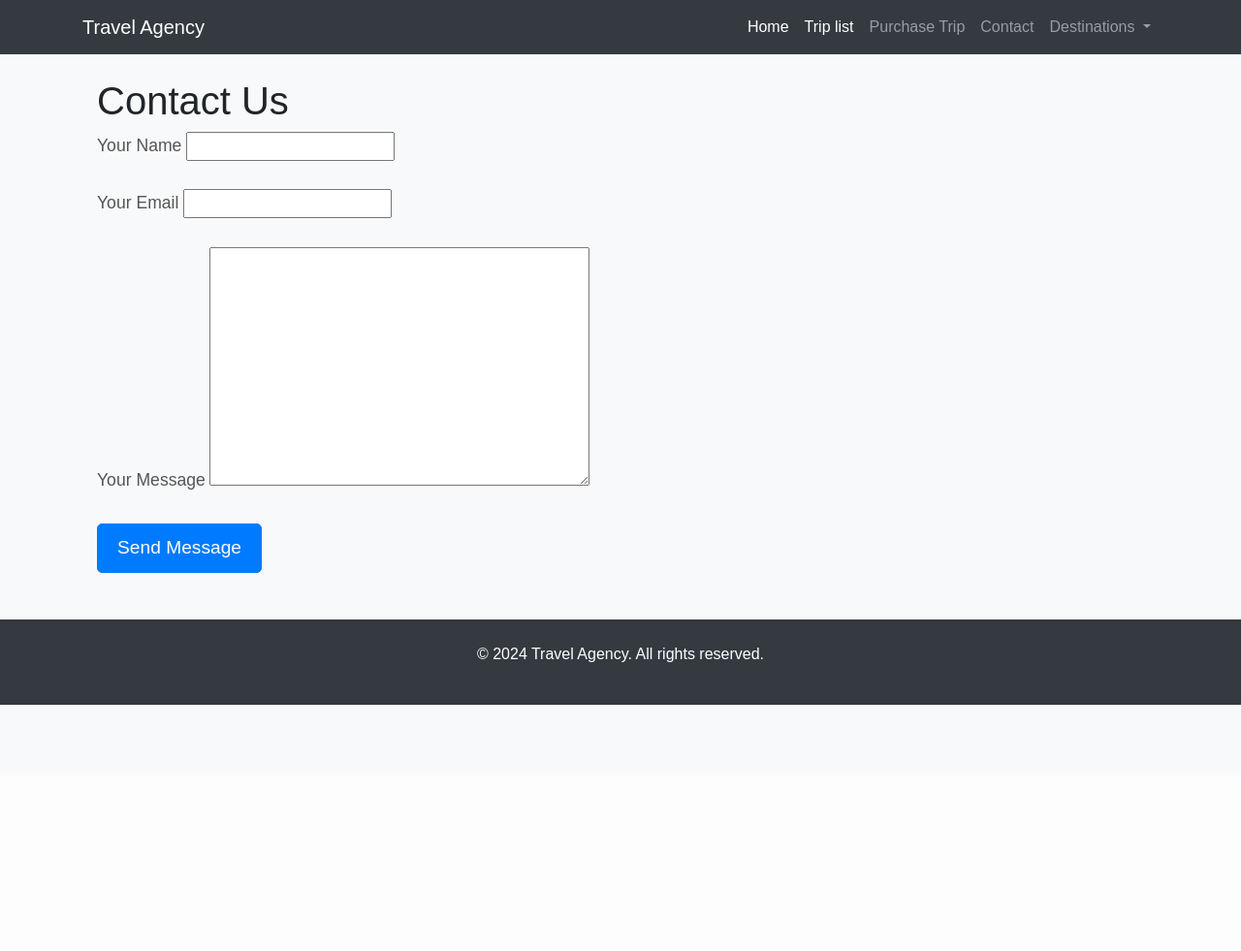
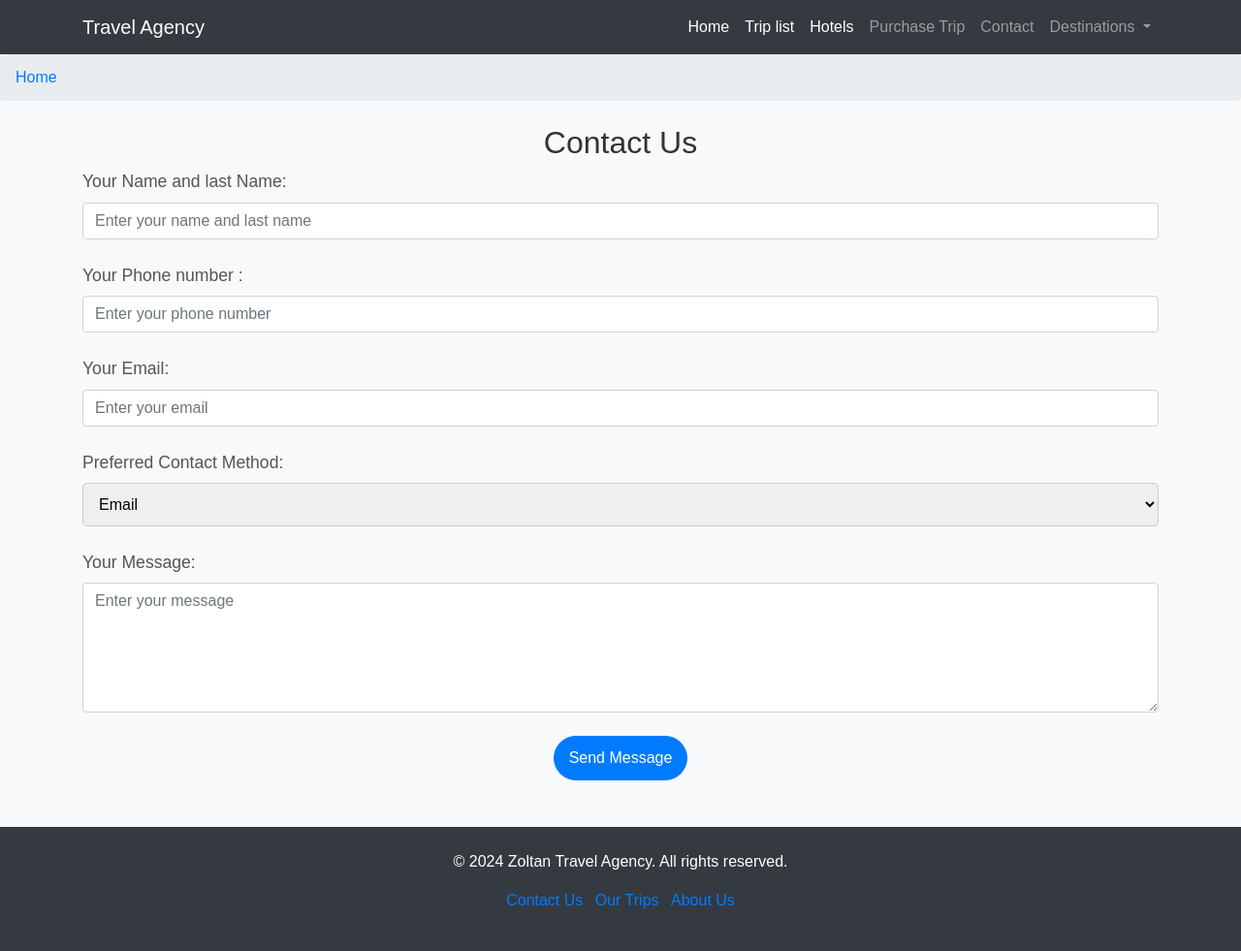
Before and after one commit to ZoltronPy/CS05, a Django app: page /contact/ in a window 1280 px wide. Shown: the whole page at 97% size. Before the commit the page ends 727 px from the top, so only its background shows below. Run offline with Django 5.2, Linux system fonts and the light colour scheme; some libraries are stand-ins or nearby versions.

Commit message:
update 20

```diff
--- a/CS5/urls.py
+++ b/CS5/urls.py
@@ -2,6 +2,7 @@ from django.contrib import admin
 from django.urls import path
 from viewer import views
 from viewer.admin import custom_admin_site
+from viewer.views import HotelsViewTemplateView
 
 urlpatterns = [
     path('admin/', admin.site.urls),
@@ -13,4 +14,5 @@ urlpatterns = [
     path('trip/<int:trip_id>/purchase/', views.purchase_trip, name='purchase_trip'),
     path('contact/', views.contact, name='contact'),
     path('thank_you/', views.thank_you, name='thank_you'),
+    path('hotels/', HotelsViewTemplateView.as_view(), name='hotels'),
 ]
--- a/static/css.css
+++ b/static/css.css
@@ -1,14 +1,17 @@
 /* Base styles */
 body {
     font-family: 'Arial', sans-serif;
-    background-color: #f7f7f7;
+    background-color: #f8f9fa; /* Odpovídá barvě z base.html */
+    color: #333; /* Přidání konzistence s textem */
 }
 
 /* Purchase form header */
 .purchase-header {
     font-size: 2.5rem;
-    color: #333;
+    color: #0066cc; /* Stejný odstín jako navbar */
     font-weight: bold;
+    text-align: center;
+    margin-bottom: 30px;
 }
 
 /* Form container */
@@ -18,22 +21,21 @@ body {
     box-shadow: 0 4px 8px rgba(0, 0, 0, 0.1);
     padding: 30px;
     max-width: 650px;
-    margin-top: 50px;
-    margin-bottom: 50px;
+    margin: 50px auto; /* Centrování */
 }
 
+/* Form styling */
 .purchase-form {
     width: 100%;
 }
 
-/* Form group styling */
 .form-group {
     margin-bottom: 1.5rem;
 }
 
 label {
     font-size: 1.1rem;
-    color: #555;
+    color: #555; /* Jemnější barva pro popisky */
 }
 
 input[type="number"], input[type="date"], select {
@@ -45,50 +47,59 @@ input[type="number"], input[type="date"], select {
 }
 
 input[type="number"]:focus, input[type="date"]:focus, select:focus {
-    border-color: #007bff;
+    border-color: #0066cc; /* Barva focus odpovídá navbaru */
+    box-shadow: 0 0 5px rgba(0, 102, 204, 0.3);
     outline: none;
 }
 
 /* Total price section */
 .total-price {
-    background-color: #f0f8ff;
+    background-color: #e9f5ff; /* Jemná světle modrá, odpovídající stylu webu */
     padding: 10px;
     border-radius: 5px;
     margin-top: 20px;
     text-align: center;
+    font-size: 1.2rem;
+    font-weight: bold;
+    color: #0066cc;
 }
 
 /* Button styling */
 .btn {
-    padding: 10px 20px;
-    font-size: 1.2rem;
-    border-radius: 5px;
+    padding: 10px 15px;
+    font-size: 1rem;
+    border-radius: 25px; /* Zakulacení pro konzistentní vzhled */
+    text-align: center;
 }
 
 .submit-btn {
     background-color: #28a745;
     color: #fff;
     border: none;
+    transition: background-color 0.3s ease, box-shadow 0.3s ease;
 }
 
 .submit-btn:hover {
     background-color: #218838;
+    box-shadow: 0 4px 8px rgba(40, 167, 69, 0.5);
 }
 
 .reset-btn {
     background-color: #dc3545;
     color: #fff;
     border: none;
+    transition: background-color 0.3s ease, box-shadow 0.3s ease;
 }
 
 .reset-btn:hover {
     background-color: #c82333;
+    box-shadow: 0 4px 8px rgba(220, 53, 69, 0.5);
 }
 
 /* Responsive design */
 @media (max-width: 768px) {
     .purchase-form-container {
-        padding: 20px;
+        padding: 15px;
         width: 90%;
     }
 
--- a/static/style.css
+++ b/static/style.css
@@ -27,7 +27,7 @@ body {
 footer {
     background-color: #343a40;
     color: #fff;
-    padding: 20px 0;
+    padding: 10px 0;
     text-align: center;
 }
 
@@ -44,7 +44,7 @@ footer a:hover {
 .btn-primary {
     background-color: #0066cc;
     border: none;
-    padding: 12px 30px;
+    padding: 10px 10px;
     border-radius: 25px;
 }
 
--- a/templates/base.html
+++ b/templates/base.html
@@ -11,19 +11,22 @@
 <head>
     <meta charset="utf-8">
     <meta name="viewport" content="width=device-width, initial-scale=1">
+    <meta name="description" content="Travel Agency offering affordable and luxurious tours worldwide.">
+    <meta name="keywords" content="travel, tours, holidays, vacation, travel agency">
     <title>{% block title %}Travel Agency{% endblock %}</title>
 
     <!-- Bootstrap 4 for grid and responsive layout -->
     <link rel="stylesheet" href="https://stackpath.bootstrapcdn.com/bootstrap/4.2.1/css/bootstrap.min.css"
       integrity="sha384-GJzZqFGwb1QTTN6wy59ffF1BuGJpLSa9DkKMp0DgiMDm4iYMj70gZWKYbI706tWS" crossorigin="anonymous">
 
-
     <!-- Custom CSS for styling -->
     <link rel="stylesheet" href="{% static 'css.css' %}">
 
-
     <!-- FontAwesome for icons -->
     <link rel="stylesheet" href="https://cdnjs.cloudflare.com/ajax/libs/font-awesome/5.15.4/css/all.min.css">
+
+    <!-- Favicon -->
+    <link rel="icon" href="{% static 'favicon.ico' %}" type="image/x-icon">
 
     <!-- Optional: jQuery and Bootstrap JS for interactivity -->
     <script src="https://code.jquery.com/jquery-3.3.1.slim.min.js"
@@ -39,6 +42,27 @@
     <!-- Navbar Section -->
     {% include "navbar.html" %}
 
+    <!-- Breadcrumb Section -->
+    <nav aria-label="breadcrumb">
+        <ol class="breadcrumb">
+            {% block breadcrumb %}
+            <li class="breadcrumb-item"><a href="{% url 'homepage' %}">Home</a></li>
+            {% endblock %}
+        </ol>
+    </nav>
+
+    <!-- Flash Messages -->
+    {% if messages %}
+        <div class="container mt-3">
+            {% for message in messages %}
+                <div class="alert alert-{{ message.tags }} alert-dismissible fade show" role="alert">
+                    {{ message }}
+                    <button type="button" class="btn-close" data-bs-dismiss="alert" aria-label="Close"></button>
+                </div>
+            {% endfor %}
+        </div>
+    {% endif %}
+
     <!-- Main Content Section with a nice container -->
     <div class="container mt-4">
         {% block content %}
@@ -49,7 +73,12 @@
     <!-- Footer Section with custom styling -->
     <footer class="footer mt-5 py-4 bg-dark text-white text-center">
         <div class="container">
-            <p>© 2024 Travel Agency. All rights reserved.</p>
+            <p>© 2024 Zoltan Travel Agency. All rights reserved.</p>
+            <ul class="list-inline">
+                <li class="list-inline-item"><a href="{% url 'contact' %}">Contact Us</a></li>
+                <li class="list-inline-item"><a href="{% url 'trip_list' %}">Our Trips</a></li>
+                <li class="list-inline-item"><a href="{% url 'thank_you' %}">About Us</a></li>
+            </ul>
         </div>
     </footer>
 
--- a/templates/navbar.html
+++ b/templates/navbar.html
@@ -16,6 +16,9 @@
         </li>
         <li class="nav-item active">
           <a class="nav-link" href="{% url 'trip_list' %}">Trip list</a>
+        </li>
+        <li class="nav-item active">
+          <a class="nav-link" href="{% url 'hotels' %}">Hotels</a>
         </li>
 
         <!-- Toto vyžaduje dynamické ID -->
--- a/viewer/templates/contact.html
+++ b/viewer/templates/contact.html
@@ -1,23 +1,50 @@
-{% extends 'base.html' %}
+{% extends "base.html" %}
+
+{% block title %}Contact Us{% endblock %}
 
 {% block content %}
-<div class="container">
-    <h1>Contact Us</h1>
-    <form method="post" class="contact-form">
+<h2 class="text-center">Contact Us</h2>
+
+<form method="post" action="{% url 'contact' %}">
     {% csrf_token %}
+
+    <!--Name-->
     <div class="form-group">
-            <label for="id_name">Your Name</label>
-            {{ form.name }}
+        <label for="name">Your Name and last Name:</label>
+        <input type="text" name="name" id="name" class="form-control" placeholder="Enter your name and last name">
+
     </div>
+
     <div class="form-group">
-            <label for="id_email">Your Email</label>
-            {{ form.email }}
+        <label for="phone">Your Phone number :</label>
+        <input type="tel" name="phone" id="phone" class="form-control" placeholder="Enter your phone number"
+               required pattern="[0-9]{1,4}[0-9]{3}[0-9]{3}[0-9]{3}">
     </div>
+
+    <!--email feald -->
     <div class="form-group">
-            <label for="id_message">Your Message</label>
-            {{ form.message }}
+        <label for="email">Your Email:</label>
+        <input type="email" name="email" id="email" class="form-control" placeholder="Enter your email" required>
     </div>
+
+    <div class="form-group">
+        <label for="preferred_contact">Preferred Contact Method:</label>
+        <select name="preferred_contact" id="preferred_contact" class="form-select">
+            <option value="email">Email</option>
+            <option value="phone">Phone</option>
+        </select>
+    </div>
+
+        <!-- MessageField -->
+    <div class="form-group">
+        <label for="message">Your Message:</label>
+        <textarea name="message" id="message" class="form-control" rows="5"
+                  placeholder="Enter your message" required></textarea>
+    </div>
+
+    <!-- SubmitButton -->
+    <div class="form-group text-center">
         <button type="submit" class="btn btn-primary">Send Message</button>
+    </div>
 </form>
-</div>
 {% endblock %}
--- a/viewer/views.py
+++ b/viewer/views.py
@@ -1,26 +1,22 @@
-from django.shortcuts import render
-from django.shortcuts import get_object_or_404
-from viewer.models import TravelInfo, Continent, ContactMessage
-from viewer.models import TourPurchase
+from django.shortcuts import render, get_object_or_404, redirect
+from django.views.generic import TemplateView
 
+from viewer.models import TravelInfo, Continent, TourPurchase, ContactMessage, Hotel
 from django import forms
-from django.shortcuts import render, redirect
-from django.core.mail import send_mail
-from django.conf import settings
 
 
 def homepage(request):
     promoted_trips = TravelInfo.objects.filter(is_promoted=True).order_by('-created_at')[:5]
     continents = Continent.objects.prefetch_related('countries__cities')
-    return render(request, 'homepage.html', {'promoted_trips': promoted_trips, 'continents': continents})
+    return render(request, 'homepage.html', {
+        'promoted_trips': promoted_trips,
+        'continents': continents
+    })
 
 
 def all_trips(request):
     trips = TravelInfo.objects.all()
-    context = {
-        "trips": trips,
-    }
-    return render(request, "Trips.html", context)
+    return render(request, "Trips.html", {"trips": trips})
 
 
 def trip_list(request):
@@ -33,55 +29,57 @@ def trip_detail(request, trip_id):
     return render(request, 'trip_detail.html', {'trip': trip})
 
 
-from django.shortcuts import render, get_object_or_404, redirect
-from viewer.models import TravelInfo, TourPurchase
+def purchase_trip(request, trip_id):
+    trip = get_object_or_404(TravelInfo, pk=trip_id)
 
-
-def purchase_trip(request, trip_id=None):
-    # Pokud je metoda GET, zobrazí formulář
-    if request.method == 'GET':
-        # Získání detailu výletu
-        trip = get_object_or_404(TravelInfo, pk=trip_id)
-        return render(request, 'purchase_form.html', {'trip': trip})
-
-    # Pokud je metoda POST, uloží objednávku
-    elif request.method == 'POST':
-        # Získání dat z formuláře
-        trip_id = request.POST.get('trip_id')
-        name = request.POST.get('name')  # Jméno zákazníka
-        email = request.POST.get('email')  # Email zákazníka
+    if request.method == 'POST':
+        # Retrieve data from the form
+        name = request.POST.get('name', '').strip()
+        email = request.POST.get('email', '').strip()
         adults = int(request.POST.get('adults', 0))
         kids = int(request.POST.get('kids', 0))
 
-        trip = get_object_or_404(TravelInfo, pk=trip_id)
+        # Validation for required fields
+        if not name or not email:
+            return render(request, 'purchase_form.html', {
+                'trip': trip,
+                'error': 'Name and Email are required.',
+            })
 
-        # Vytvoření objednávky
+        # Create the purchase object
         purchase = TourPurchase(
             travel_info=trip,
             adult_count=adults,
             child_count=kids,
-            customer_name=name,  # Přidání jména zákazníka
-            customer_email=email,  # Přidání emailu zákazníka
+            customer_name=name,
+            customer_email=email
         )
         purchase.save()
 
-        # Přesměrování nebo zobrazení potvrzení objednávky
         return render(request, 'purchase_success.html', {'purchase': purchase})
+
+    # If GET request, render the purchase form
+    return render(request, 'purchase_form.html', {'trip': trip})
 
 
 class ContactForm(forms.ModelForm):
     class Meta:
         model = ContactMessage
-        fields = ['name', 'email', 'message']
+        fields = ['name', 'email', 'phone', 'message', 'preferred_contact']
+
+    # Optional: Add custom styling or validation rules
+    def __init__(self, *args, **kwargs):
+        super().__init__(*args, **kwargs)
+        for field_name, field in self.fields.items():
+            field.widget.attrs.update({'class': 'form-control'})
 
 
 def contact(request):
     if request.method == 'POST':
         form = ContactForm(request.POST)
         if form.is_valid():
-            # Uloží data do databáze
             form.save()
-            return redirect('thank_you')  # Přesměrování na stránku poděkování
+            return redirect('thank_you')
     else:
         form = ContactForm()
 
@@ -90,3 +88,13 @@ def contact(request):
 
 def thank_you(request):
     return render(request, 'thank_you.html')
+
+
+class HotelsViewTemplateView(TemplateView):
+    template_name = "hotels.html"
+    extra_context = {'hotels': Hotel.objects.all(), }
+
+    def get_context_data(self, **kwargs):
+        context = super().get_context_data(**kwargs)
+        context['hotels'] = Hotel.objects.all()
+        return context
```
Also changed, not shown: viewer/admin.py (+40 -32 lines), viewer/models.py (+84 -10 lines), viewer/templates/purchase_form.html (+10 -5 lines), viewer/templates/trip_detail.html (+24 -18 lines), viewer/migrations/0002_alter_continent_name_country_city_hotel.py (deleted), viewer/migrations/0003_airport.py (deleted), viewer/migrations/0004_travelinfo.py (deleted), viewer/migrations/0005_alter_continent_name.py (deleted). Lines whose indentation alone changed are shown as unchanged.
